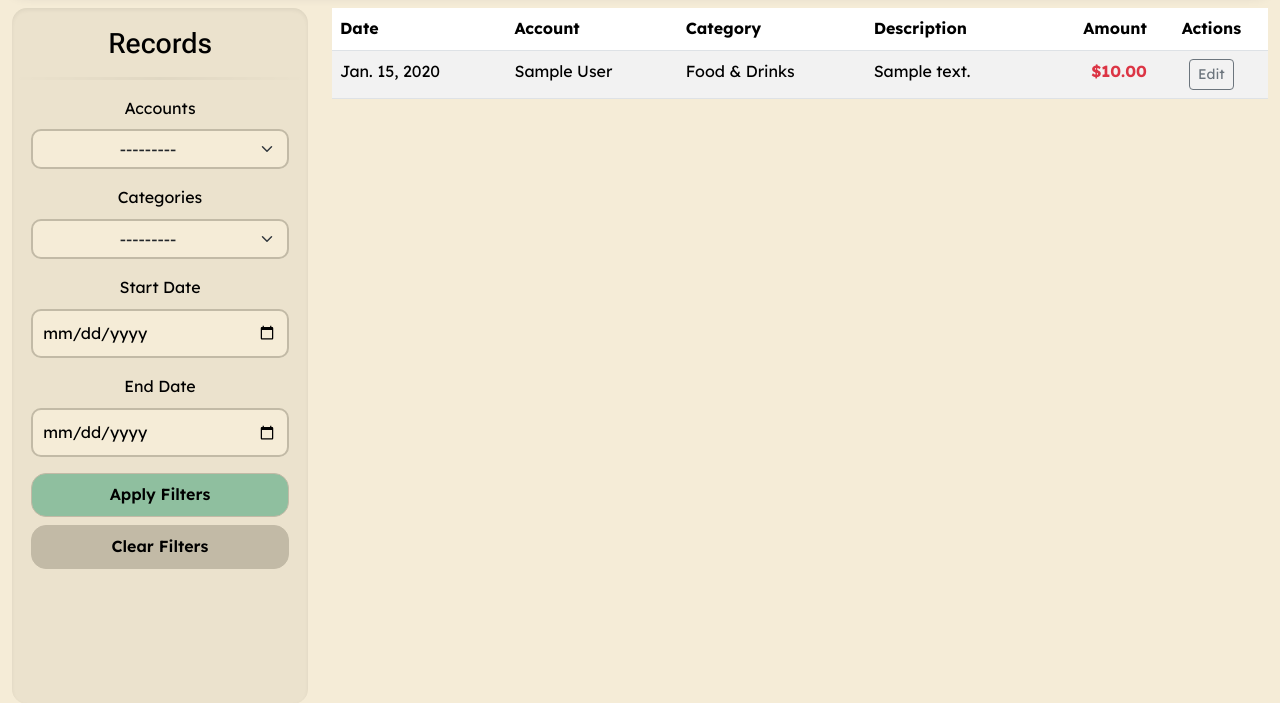
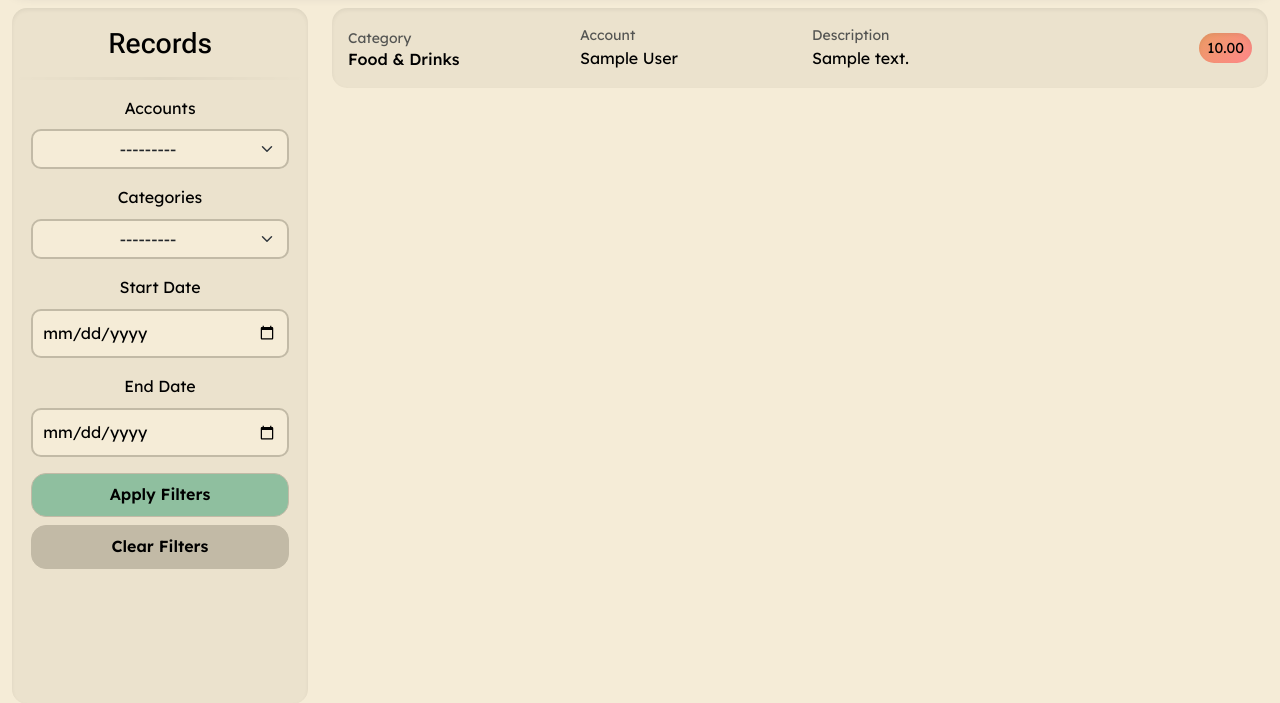
Before and after one commit to mlucasmichel/finantial-map-app, a Django app: page /transactions/ in a window 1280 px wide. Shown: the part 101-804 px from the top of the page. Run offline with Django 4.2, Linux system fonts and the light colour scheme; a user stored in the database is signed in; data comes from the database, SQL or seed files in the repository; tables that the repository leaves empty hold one stand-in row (values such as "Sample post"); some libraries are stand-ins or nearby versions.

Commit message:
Refactor transaction list layout

```diff
--- a/budget/templates/budget/transaction_list.html
+++ b/budget/templates/budget/transaction_list.html
@@ -9,38 +9,30 @@
 
 <div class="responsive-scroll">
     {% if transactions %}
-    <div class="table-responsive">
-        <table class="table table-striped table-hover">
-            <thead>
-                <tr>
-                    <th>Date</th>
-                    <th>Account</th>
-                    <th>Category</th>
-                    <th>Description</th>
-                    <th class="text-end">Amount</th>
-                    <th class="text-center">Actions</th>
-                </tr>
-            </thead>
-            <tbody>
-                {% for transaction in transactions %}
-                <tr>
-                    <td>{{ transaction.date }}</td>
-                    <td>{{ transaction.account.name }}</td>
-                    <td>{{ transaction.category.name }}</td>
-                    <td>{{ transaction.description|default_if_none:"-" }}</td>
-                    <td class="text-end fw-bold
-                                {% if transaction.category.type == 'E' %}text-danger{% else %}text-success{% endif %}">
-                        ${{ transaction.amount|floatformat:2 }}
-                    </td>
-                    <td class="text-center">
-                        <a href="{% url 'transaction_update' transaction.pk %}"
-                            class="btn btn-sm btn-outline-secondary">Edit</a>
-                    </td>
-                </tr>
-                {% endfor %}
-            </tbody>
-        </table>
+    {% for transaction in transactions %}
+    <div class="main-card py-3 my-3 mt-md-0 align-items-center">
+        <div class="row justify-content-between px-2 align-items-center">
+            <div class="col-3">
+                <p class="mb-0 small text-muted">Category</p>
+                <p class="h6 mb-0">{{ transaction.category.name }} </p>
+            </div>
+
+            <div class="col-3">
+                <p class="mb-0 small text-muted">Account</p>
+                <p class="mb-0">{{ transaction.account.name }}</p>
+            </div>
+
+            <div class="col-3">
+                <p class="mb-0 small text-muted">Description</p>
+                <p class="mb-0">{{ transaction.description | default:"No description" }}</p>
+            </div>
+
+            <div class="col-3 align-items-end d-flex flex-column">
+                <p class="mb-0 {% if transaction.category.type == 'E' %}text-bubble{% else %}py-1 px-2 text-bubble-accent-light{% endif %}">{{ transaction.amount }}</p>
+            </div>
+        </div>
     </div>
+    {% endfor %}
 
     {% if is_paginated %}
     {% endif %}
```
